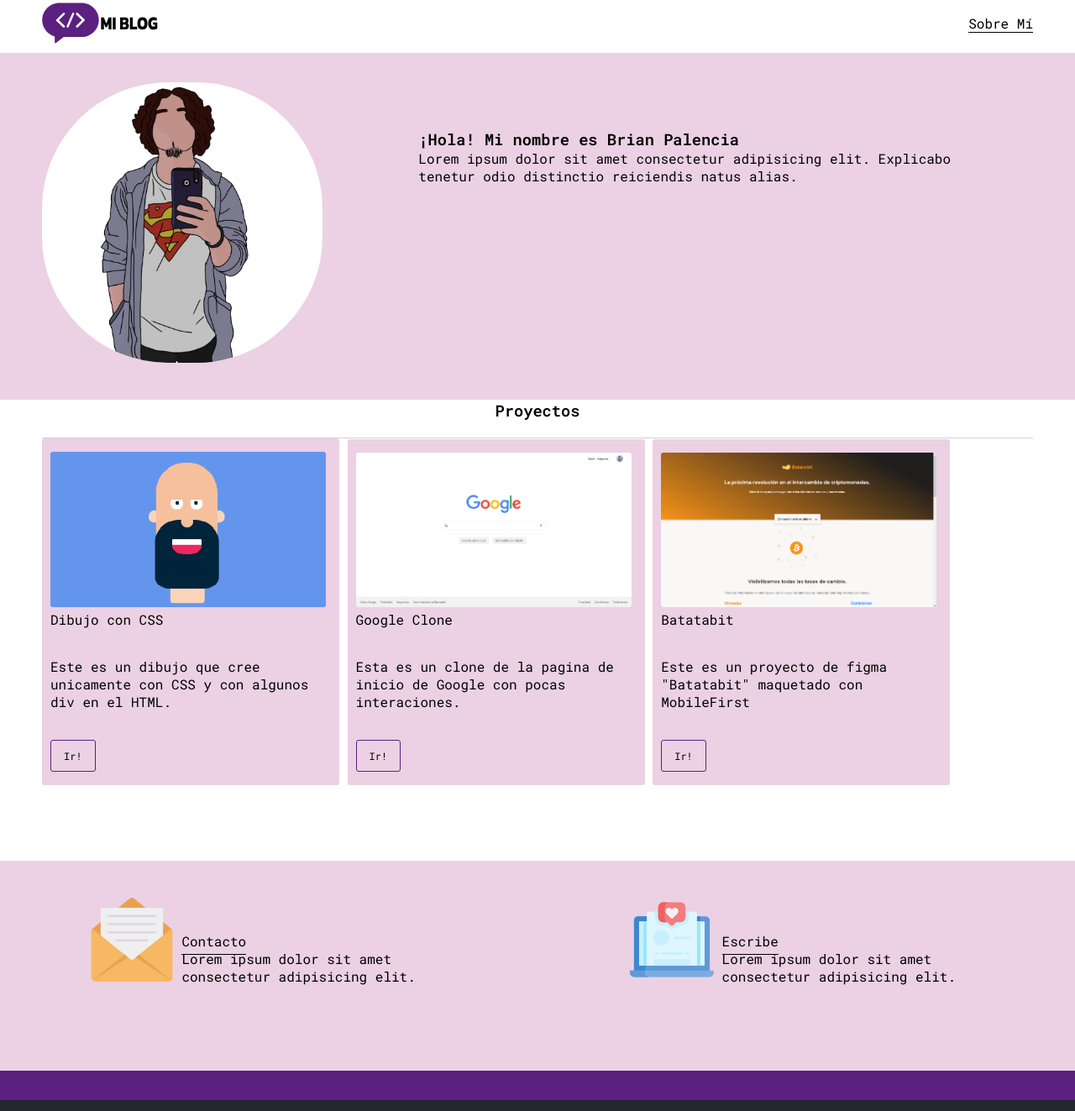
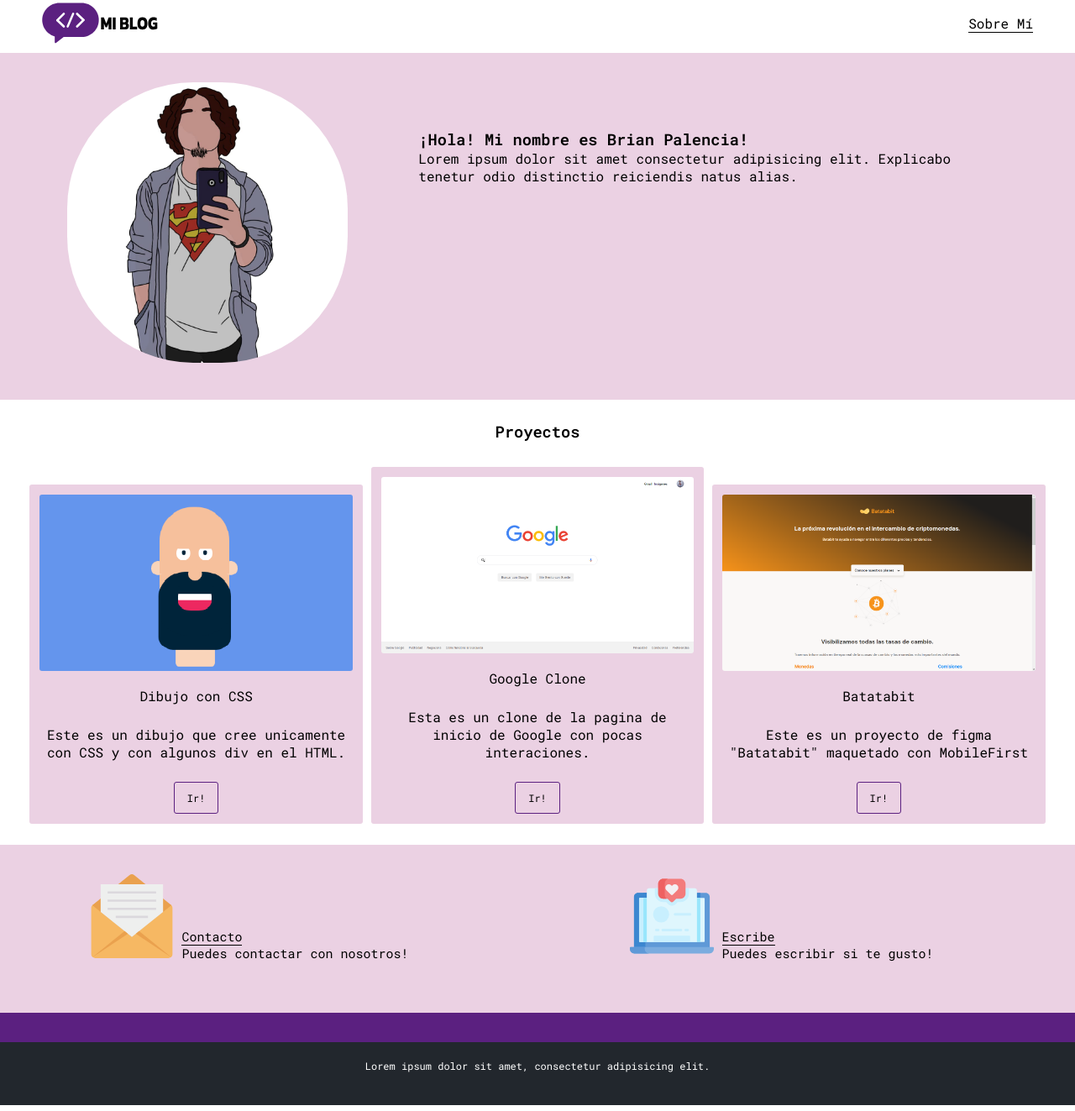
Before and after one commit to BrianPalencia/Blogs, a plain HTML site: page perfil.html in a window 1280 px wide. Shown: the part 57-1380 px from the top of the page at 84% size. Drawn offline with Linux system fonts and the light colour scheme.

Commit message:
completamente terminado todo

```diff
--- a/CSS/desktop.css
+++ b/CSS/desktop.css
@@ -25,3 +25,28 @@
 .grid-container .post-container {
     max-width: 30%;
 }
+.contact-main-container {
+    width: 100%;
+    height: 200px;
+    background-color: #ebd1e3;
+    text-align: center;
+}
+.contact-main-container div {
+    display: inline-block;
+    width: 49.5%;
+    height: 100%;
+}
+.contact-main-container div a {
+    border-bottom: 1px solid black;
+}
+.contact-main-container .contact-left, .contact-right {
+    font-size: 15px;
+}
+
+.contact-main-container img {
+    width: 100px;
+    margin-top: 35px;
+}
+.profile-projects-container .project-container {
+    max-width: 31%;
+}
--- a/CSS/main.css
+++ b/CSS/main.css
@@ -254,13 +254,14 @@ footer p {
 }
 
 .blogpost-img-container {
-    padding: 0 50px 40px;
+    padding: 10px 30px 40px;
 }
 .blogpost-img-container img {
     width: 100%;
 }
-.blogpost-main.container {
-    padding: 0 50px 40px;
+.blogpost-main-container {
+    padding: 0 30px 40px;
+    text-align: center;
 }
 .blogpost-main-container h3 {
     border-bottom: 1px solid #cdd2da;
@@ -271,61 +272,82 @@ footer p {
 }
 .contact-main-container {
     width: 100%;
-    height: 250px;
+    height: 110px;
     background-color: #ebd1e3;
     text-align: center;
-    padding-bottom: 50px;
 }
 .contact-main-container div {
     display: inline-block;
-    width: 49.5%;
+    width: 47.1%;
     height: 100%;
 }
 .contact-main-container div a {
     border-bottom: 1px solid black;
-    padding-bottom: 5px;
 }
 .contact-main-container .contact-left, .contact-right {
+    font-size: 9px;
     text-align: initial;
-    margin-top: 85px;
+    margin: 35px 0 0 0;
 }
 .contact-main-container img {
-    width: 100px;
+    width: 40px;
 }
 
 .profile-main {
-    display: grid;
+    display: block;
 }
 .profile-container {
     background-color: #ebd1e3;
-    padding: 0 50px 40px;
+    padding: 10px 25px 40px;
+    text-align: center;
 }
 .profile-main-info {
-    display: grid;
-    grid-template-columns: 1fr 2fr;
     margin-top: 35px;
-}
-.profile-img-container {
-    grid-column: 1;
 }
 .profile-img-container img {
     width: 85%;
     border-radius: 150px;
 }
 .profile-info-container {
-    grid-column: 2;
-    padding: 55px;
+    padding: 10px;
 }
 .profile-info-container p {
     margin-bottom: 35px;
 }
 .profile-projects-container {
-    padding: 0 50px 40px;
+    display: block;
+    margin-left: auto;
+    margin-right: auto;
+}
+.profile-projects-container .grid-container {
+    text-align: center;
+    padding-top: 25px;
+}
+.profile-projects-container .project-container {
+    text-align: center;
+    display: inline-block;
+    max-width: 80%;
+    margin: 10px auto 25px;
+}
+.profile-projects-container .project-container .project-title {
+    margin-top: 15px;
+}
+.profile-projects-container .project-container p {
+    margin-bottom: 25px;
 }
 .profile-projects-container h3 {
-    border-bottom: 1px solid #cdd2da;
     padding-bottom: 20px;
     text-align: center;
+
+}
+.profile-projects-container .project-container img {
+    width: 100%;
+    border-radius: 3px;
+}
+.project-container {
+    padding: 12px;
+    background-color: #ebd1e3;
+    border-radius: 3px;
 }
 .project-buttom {
     border: 1px solid #5b2080;
@@ -339,21 +361,3 @@ footer p {
     background: #5b2080;
     color: #fff;
 }
-.profile-projects-container .project-container {
-    display: inline-block;
-    padding-left: 10px;
-    max-width: 30%;
-    margin-bottom: 50px;
-}
-.profile-projects-container .project-container p {
-    margin-bottom: 35px;
-}
-.profile-projects-container .project-container img {
-    width: 100%;
-    border-radius: 3px;
-}
-.project-container {
-    padding: 16px;
-    background-color: #ebd1e3;
-    border-radius: 3px;
-}
--- a/CSS/tablet.css
+++ b/CSS/tablet.css
@@ -10,10 +10,52 @@ header .nav-container {
 }
 .grid-container .post-container {
     display: inline-block;
-    text-align: center;
     max-width: 40%;
     margin: 0 3px 25px;
 }
 .post-container {
     padding: 15px;
 }
+.contact-main-container {
+    height: 130px;
+    padding-bottom: 20px;
+}
+.contact-main-container div {
+}
+.contact-main-container .contact-left, .contact-right {
+    font-size: 13px;
+    margin-top: 45px;
+}
+.contact-main-container img {
+    width: 60px;
+}
+.profile-main {
+    display: grid;
+}
+.profile-container {
+    background-color: #ebd1e3;
+    padding: 0 50px 40px;
+}
+.profile-main-info {
+    display: grid;
+    grid-template-columns: 1fr 2fr;
+    margin-top: 35px;
+}
+.profile-img-container {
+    grid-column: 1;
+}
+.profile-img-container img {
+    width: 85%;
+    border-radius: 150px;
+}
+.profile-info-container {
+    grid-column: 2;
+    padding: 55px;
+    text-align: start;
+}
+.profile-info-container p {
+    margin-bottom: 35px;
+}
+.profile-projects-container .project-container {
+    max-width: 40%;
+}
--- a/perfil.html
+++ b/perfil.html
@@ -50,7 +50,7 @@
                     <img src="./assets/imgs/brian.jfif" alt="">
                 </div>
                 <div class="profile-info-container">
-                    <h3>¡Hola! Mi nombre es Brian Palencia</h3>
+                    <h3>¡Hola! Mi nombre es Brian Palencia!</h3>
                     <p>Lorem ipsum dolor sit amet consectetur adipisicing elit. Explicabo tenetur odio distinctio reiciendis natus alias.</p>
                 </div>
             </div>
@@ -59,20 +59,20 @@
             <div class="grid-container">
                 <h3>Proyectos</h3>
                 <article class="project-container">
-                    <img src="./assets/imgs/dibujoconcss.png" alt="">
-                    <p>Dibujo con CSS</p>
+                    <img src="./assets/imgs/dibujoconcss.png" alt="" class="project-img-container">
+                    <p class="project-title">Dibujo con CSS</p>
                     <p>Este es un dibujo que cree unicamente con CSS y con algunos div en el HTML.</p>
                     <a href="https://brianpalencia.github.io/CSSdrawing/" class="project-buttom">Ir!</a>
                 </article>
                 <article class="project-container">
-                    <img src="./assets/imgs/googleclone.png" alt="">
-                    <p>Google Clone</p>
+                    <img src="./assets/imgs/googleclone.png" alt="" class="project-img-container">
+                    <p class="project-title">Google Clone</p>
                     <p>Esta es un clone de la pagina de inicio de Google con pocas interaciones.</p>
                     <a href="https://brianpalencia.github.io/GoogleClone/" class="project-buttom">Ir!</a>
                 </article>
                 <article class="project-container">
-                    <img src="./assets/imgs/batatabit.png" alt="">
-                    <p>Batatabit</p>
+                    <img src="./assets/imgs/batatabit.png" alt="" class="project-img-container">
+                    <p class="project-title">Batatabit</p>
                     <p>Este es un proyecto de figma "Batatabit" maquetado con MobileFirst</p>
                     <a href="https://brianpalencia.github.io/MobileFirst/" class="project-buttom">Ir!</a>
                 </article>
@@ -83,14 +83,14 @@
                 <img src="./assets/icons/email.svg" alt="">
                 <div class="contact-left">
                     <a href="">Contacto</a>
-                    <p>Lorem ipsum dolor sit amet consectetur adipisicing elit.</p>
+                    <p>Puedes contactar con nosotros!</p>
                 </div>
             </div>
             <div>
                 <img src="./assets/icons/laptop.svg" alt="">
                 <div class="contact-right">
                     <a href="">Escribe</a>
-                    <p>Lorem ipsum dolor sit amet consectetur adipisicing elit.</p>
+                    <p>Puedes escribir si te gusto!</p>
                 </div>
             </div>
         </section>
```
Also changed, not shown: blog.html (+2 -2 lines).
